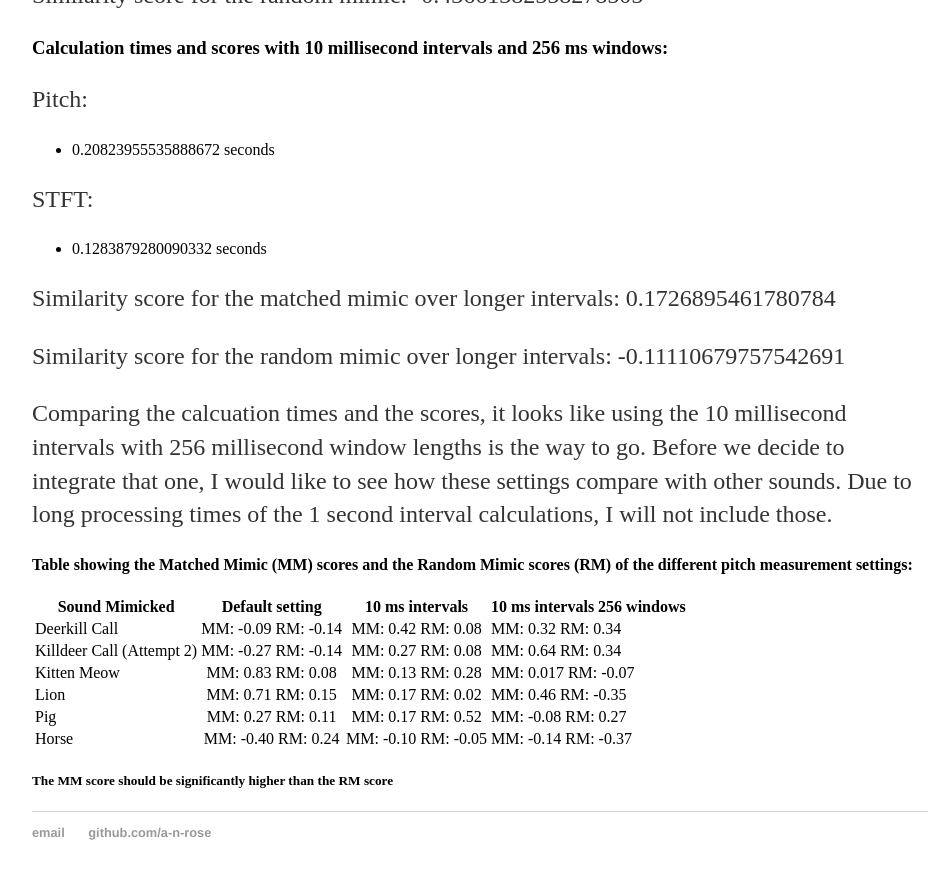
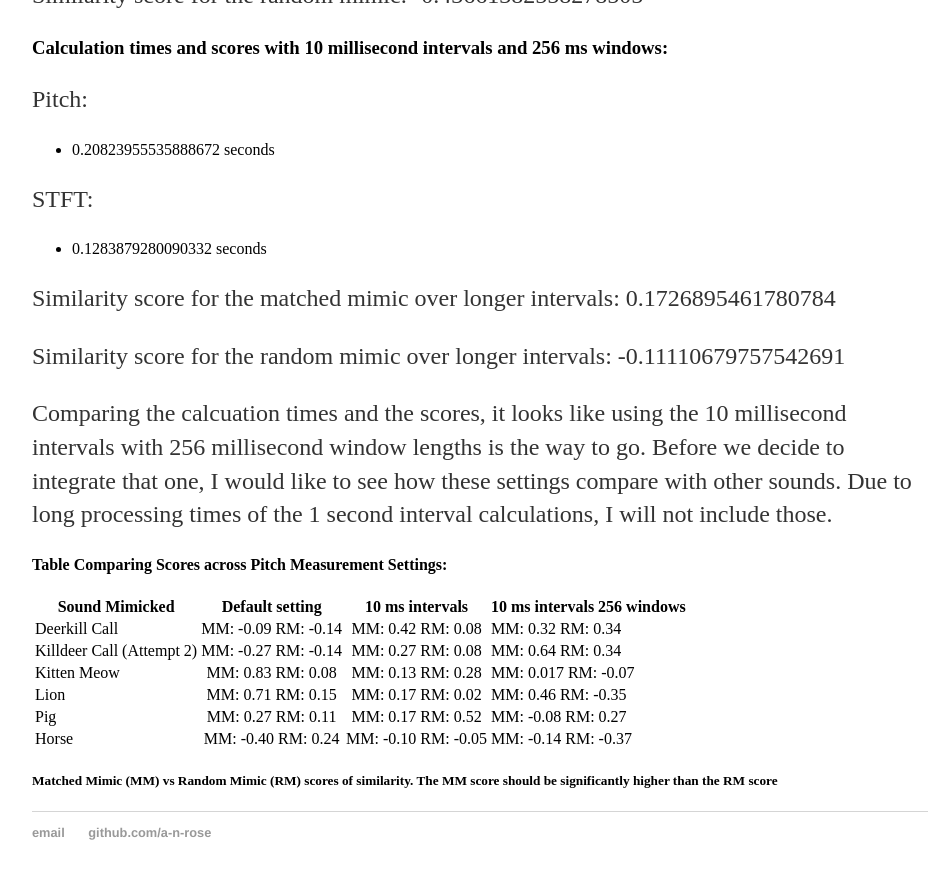
Before and after one commit to a-n-rose/a-n-rose.github.io, a Jekyll site: the page built from _posts/2018-08-29-comparing-prosody.md, in a window 1280 px wide and 900 px high, scrolled down 6279 px. Shown: the top 879 px of the window, without its empty margins (160-1103 px from the left). Built offline with Jekyll 4.4.1, drawn with Linux system fonts in a browser that asks for light colours.

Commit message:
changed table name/description

```diff
--- a/_posts/2018-08-29-comparing-prosody.md
+++ b/_posts/2018-08-29-comparing-prosody.md
@@ -209,7 +209,7 @@ Similarity score for the random mimic over longer intervals: -0.1111067975754269
 
 Comparing the calcuation times and the scores, it looks like using the 10 millisecond intervals with 256 millisecond window lengths is the way to go. Before we decide to integrate that one, I would like to see how these settings compare with other sounds. Due to long processing times of the 1 second interval calculations, I will not include those.
 
-#### Table showing the Matched Mimic (MM) scores and the Random Mimic scores (RM) of the different pitch measurement settings:
+#### Table Comparing Scores across Pitch Measurement Settings:
 
 | Sound Mimicked | Default setting | 10 ms intervals | 10 ms intervals 256 windows |
 |---------------|:----------------:|:-------------------:|:----------------|
@@ -220,4 +220,4 @@ Comparing the calcuation times and the scores, it looks like using the 10 millis
 | Pig | MM: 0.27 RM: 0.11 | MM: 0.17 RM: 0.52 | MM: -0.08 RM: 0.27 |
 | Horse | MM: -0.40 RM: 0.24 | MM: -0.10 RM: -0.05 | MM: -0.14 RM: -0.37 |
 
-##### The MM score should be significantly higher than the RM score
+##### Matched Mimic (MM) vs Random Mimic (RM) scores of similarity. The MM score should be significantly higher than the RM score
```
